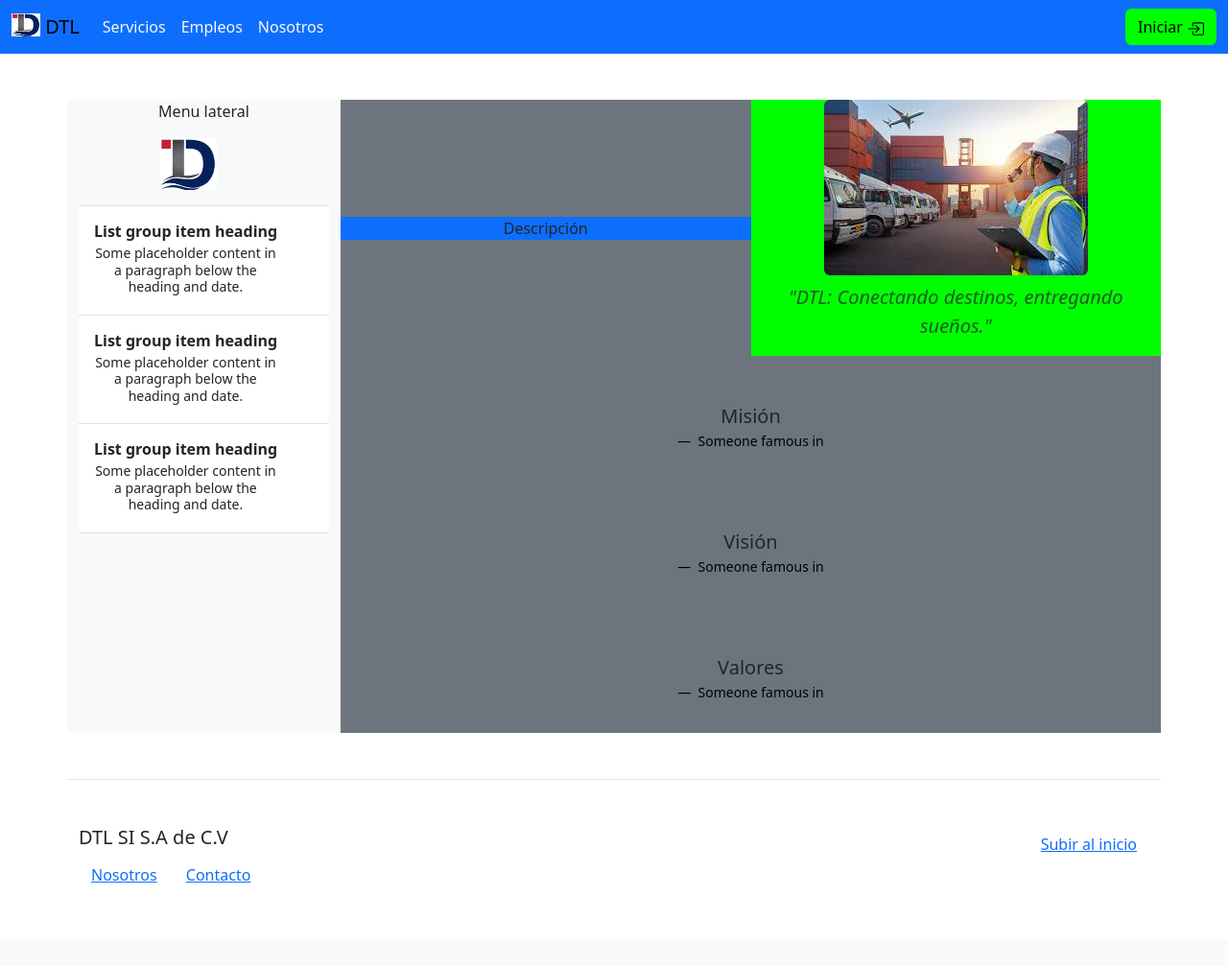
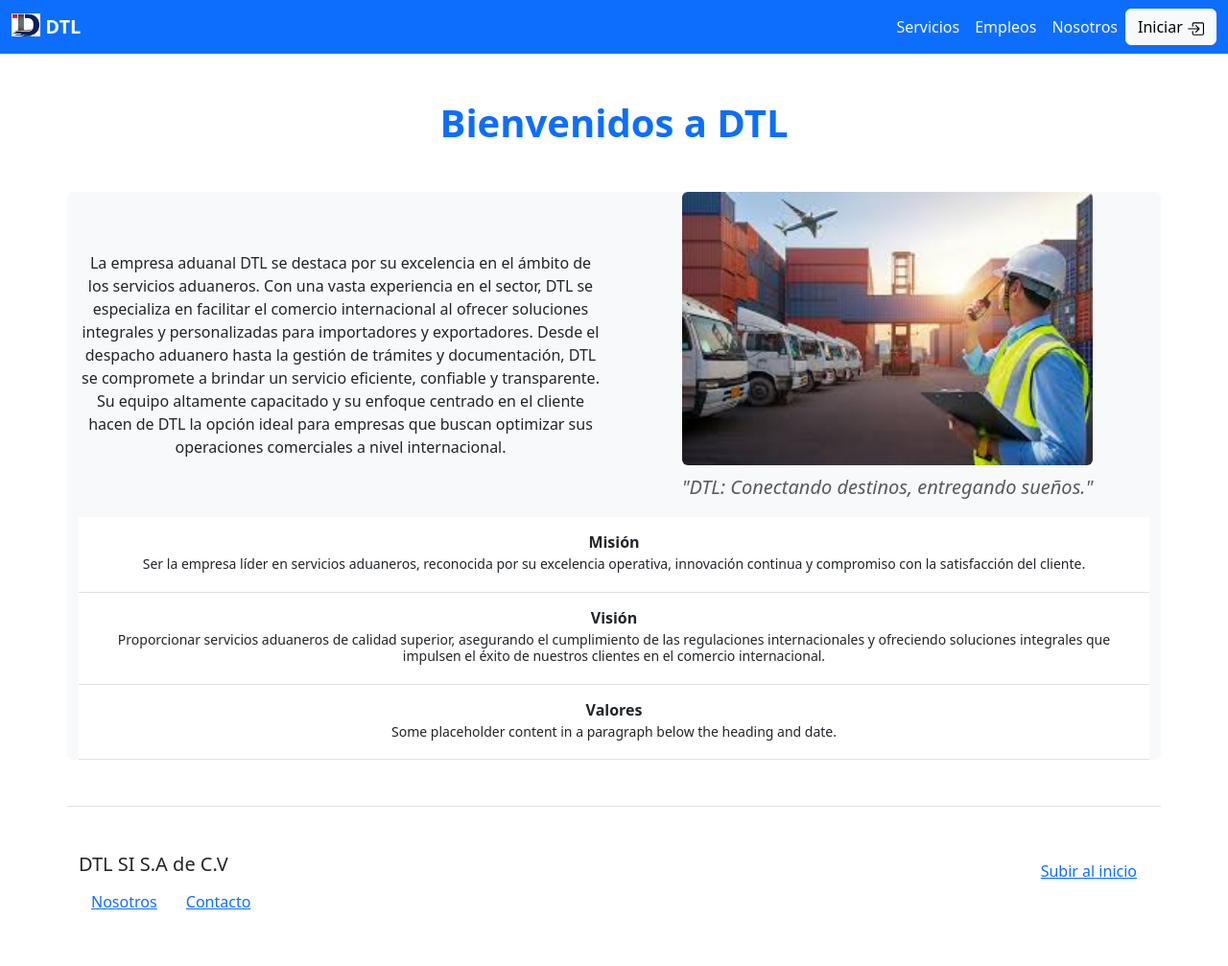
Before and after one commit to Ivanna1320/DTL, a PHP site: page / in a window 1280 px wide. Shown: the whole page at 96% size. Before the commit the page ends 920 px from the top, so only its background shows below. Run offline with PHP 8.4, Linux system fonts and the light colour scheme.

Commit message:
cambios en disenos

```diff
--- a/Views/ViewLogin.php
+++ b/Views/ViewLogin.php
@@ -9,6 +9,11 @@
     <link href='https://unpkg.com/boxicons@2.1.4/css/boxicons.min.css' rel='stylesheet'>
 </head>
 <body>
+     <!--Navbar-->
+     <?php
+        require_once('../navbar.php');
+      ?>
+    <!--Fin Navbar-->
 
     <div class="container">
 
--- a/index.php
+++ b/index.php
@@ -16,67 +16,58 @@
     <!--Fin Navbar-->
 
 
-    <div class="container text-center bg-secondary mt-5">
-      <div class="row">
+    <div class="text-center" >
+      <h1 class="text-primary mt-5 fw-bold">Bienvenidos a DTL</h1>
+    </div>
+
+    <div class="container bg-light rounded text-center mt-5">
+    <div class="">
         <!--Inicio Menu lateral-->
-        <?php
-          require_once('sidebar.php');
-        ?>
+        <!-- <?php
+          // require_once('sidebar.php');
+        // ?> -->
         <!--Fin Menu lateral-->
 
-            <div class="col-md ">
-
+        <div class="col-md">
             <div class="row align-items-center">
-                <div class="col-md bg-primary">
-                  Descripción
+                <div class="col-md text-justify">
+                    La empresa aduanal DTL se destaca por su excelencia en el ámbito de los servicios aduaneros. Con una vasta experiencia en el sector, DTL se especializa en facilitar el comercio internacional al ofrecer soluciones integrales y personalizadas para importadores y exportadores. Desde el despacho aduanero hasta la gestión de trámites y documentación, DTL se compromete a brindar un servicio eficiente, confiable y transparente. Su equipo altamente capacitado y su enfoque centrado en el cliente hacen de DTL la opción ideal para empresas que buscan optimizar sus operaciones comerciales a nivel internacional.
                 </div>
 
-                <div class="col-md bg-success">
+                <div class="col-md">
                     <figure class="figure">
-                    <img src="resources/img/presentacion.jpg" class="figure-img img-fluid rounded" alt="...">
+                        <img src="resources/img/presentacion.jpg" class="figure-img img-fluid rounded" style="width: 100%;" alt="...">
                         <figcaption class="figure-caption fs-5"><em>"DTL: Conectando destinos, entregando sueños."</em></figcaption>
                     </figure>
                 </div>
             </div>
 
-              <div class="row align-items-center mt-5">
-                <figure class="text-center">
-                  <blockquote class="blockquote">
-                    <p>Misión</p>
-                  </blockquote>
-                  <figcaption class="blockquote-footer text-black">
-                    Someone famous in
-                  </figcaption>
-                </figure>
+
+            <div class="list-group list-group-flush border-bottom scrollarea" >
+                <a href="#" class="list-group-item list-group-item-action py-3 lh-sm" aria-current="true">
+                    <div class="d-flex w-100 align-items-center justify-content-between">
+                        <strong class="mb-1 text-center w-100">Misión</strong>
                     </div>
-
-              <div class="row align-items-center mt-5">
-                <figure class="text-center">
-                  <blockquote class="blockquote">
-                    <p>Visión</p>
-                  </blockquote>
-                  <figcaption class="blockquote-footer text-black">
-                    Someone famous in
-                  </figcaption>
-                </figure>
+                    <div class="col-10 mb-1 small text-center w-100">Ser la empresa líder en servicios aduaneros, reconocida por su excelencia operativa, innovación continua y compromiso con la satisfacción del cliente.</div>
+                </a>
+                <a href="#" class="list-group-item list-group-item-action py-3 lh-sm">
+                    <div class="d-flex w-100 align-items-center justify-content-between">
+                        <strong class="mb-1 text-center w-100">Visión</strong>
                     </div>
-
-              <div class="row align-items-center mt-5">
-                <figure class="text-center">
-                  <blockquote class="blockquote">
-                    <p>Valores</p>
-                  </blockquote>
-                  <figcaption class="blockquote-footer text-black">
-                    Someone famous in
-                  </figcaption>
-                </figure>
+                    <div class="col-10 mb-1 small text-center w-100">Proporcionar servicios aduaneros de calidad superior, asegurando el cumplimiento de las regulaciones internacionales y ofreciendo soluciones integrales que impulsen el éxito de nuestros clientes en el comercio internacional.</div>
+                </a>
+                <a href="#" class="list-group-item list-group-item-action py-3 lh-sm">
+                    <div class="d-flex w-100 align-items-center justify-content-between" >
+                        <strong class="mb-1 text-center w-100">Valores</strong>
                     </div>
-
-
+                    <div class="col-10 mb-1 small text-center w-100">Some placeholder content in a paragraph below the heading and date.</div>
+                </a>
             </div>
 
         </div>
     </div>
+</div>
+
 
 
     <!--Inicio Footer-->
--- a/navbar.php
+++ b/navbar.php
@@ -1,7 +1,7 @@
 <!--Navbar: Ivanna-->
     <nav class="navbar navbar-expand-lg bg-primary">
       <div class="container-fluid">
-        <a class="navbar-brand" href="#">
+        <a class="navbar-brand text-light fw-bold" href="index.php">
         <img src="resources/img/logo.jpg" alt="Logo" width="30" height="24" class="d-inline-block align-text-top">
           DTL
         </a>
@@ -10,20 +10,22 @@
         </button>
         <div class="collapse navbar-collapse" id="navbarSupportedContent">
 
-          <ul class="navbar-nav me-auto mb-2 mb-lg-0">
+        <ul class="navbar-nav ms-auto mb-2 mb-lg-0">
             <li class="nav-item">
-              <a class="nav-link active text-light" aria-current="page" href="ViewServicios.php">Servicios</a>
+                <a class="nav-link active text-light" aria-current="page" href="ViewServicios.php">Servicios</a>
             </li>
             <li class="nav-item">
-              <a class="nav-link active text-light" aria-current="page" href="ViewEmpleos.php">Empleos</a>
+                <a class="nav-link active text-light" aria-current="page" href="ViewEmpleos.php">Empleos</a>
             </li>
             <li class="nav-item">
-              <a class="nav-link active text-light" aria-current="page" href="ViewNosotros.php">Nosotros</a>
+                <a class="nav-link active text-light" aria-current="page" href="ViewNosotros.php">Nosotros</a>
             </li>
-          </ul>
+        </ul>
+
+
 
           <div class="d-flex" role="text">
-            <a type="button" class="btn btn-success" href="Views/ViewLogin.php">
+            <a type="button" class="btn btn-light" href="Views/ViewLogin.php">
                 Iniciar
                 <svg xmlns="http://www.w3.org/2000/svg" width="18" height="18" fill="currentColor" class="bi bi-box-arrow-in-right" viewBox="0 0 16 16">
                     <path fill-rule="evenodd" d="M6 3.5a.5.5 0 0 1 .5-.5h8a.5.5 0 0 1 .5.5v9a.5.5 0 0 1-.5.5h-8a.5.5 0 0 1-.5-.5v-2a.5.5 0 0 0-1 0v2A1.5 1.5 0 0 0 6.5 14h8a1.5 1.5 0 0 0 1.5-1.5v-9A1.5 1.5 0 0 0 14.5 2h-8A1.5 1.5 0 0 0 5 3.5v2a.5.5 0 0 0 1 0z"/>
```
Also changed, not shown: ViewEmpleos.php (+28 -27 lines), ViewNosotros.php (+13 -6 lines), ViewServicios.php (+7 -6 lines), resources/styles/style.css (+14 -5 lines). Lines whose indentation alone changed are shown as unchanged.
